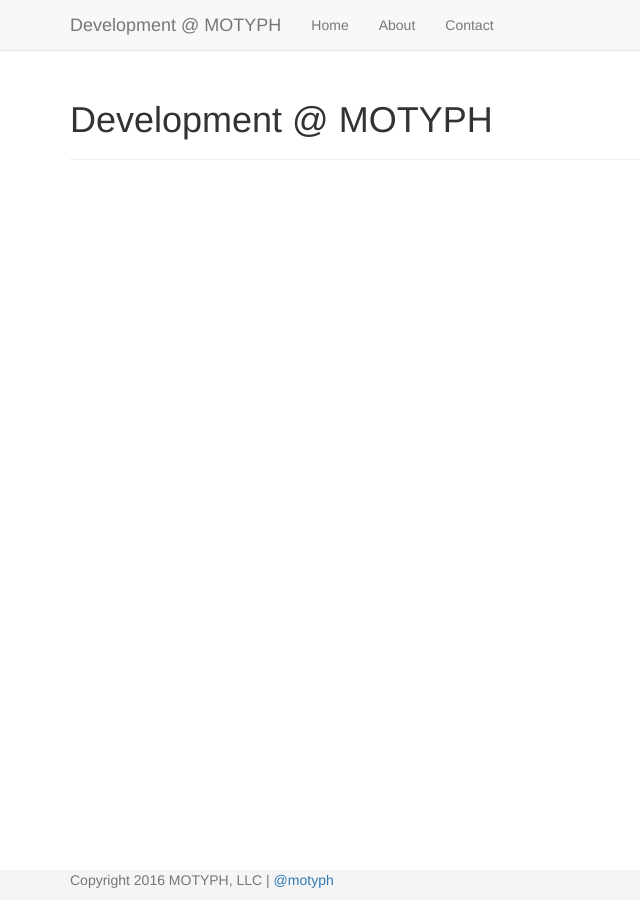
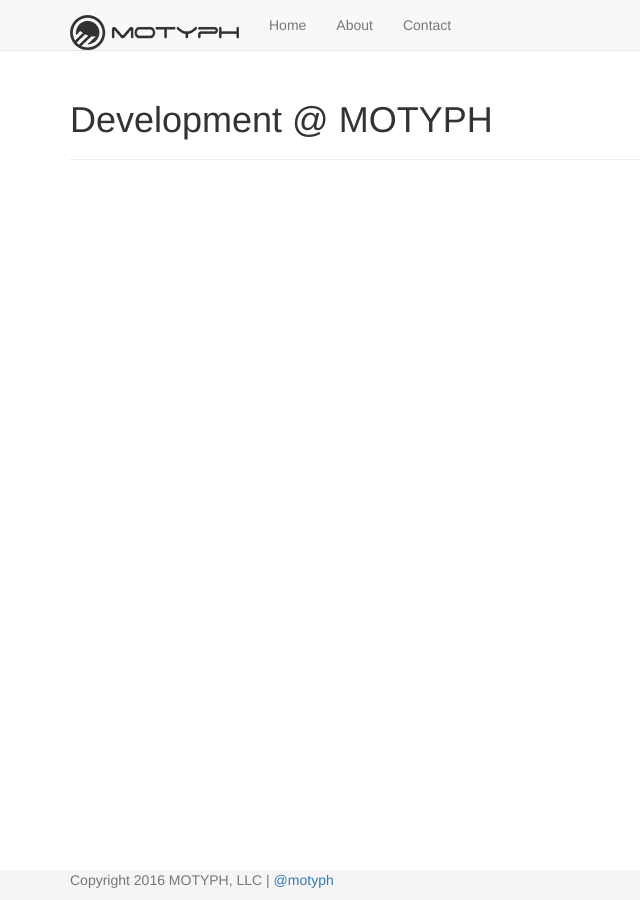
Before and after one commit to motyph/motyph.github.io, a Jekyll site: the page built from index.html, in a window 1280 px wide. Shown: the whole page, without its empty margins (0-640 px from the left). Built offline with Jekyll 4.4.1, drawn with Linux system fonts in a browser that asks for light colours; nearby versions of some CDN libraries.

Commit message:
Adding logo

```diff
--- a/_layouts/default.html
+++ b/_layouts/default.html
@@ -51,7 +51,7 @@
                         <span class="icon-bar"></span>
                         <span class="icon-bar"></span>
                     </button>
-                    <a class="navbar-brand" href="#">Development @ MOTYPH</a>
+                    <a class="navbar-brand" href="#"><img src="/assets/images/logo.png"></a>
                 </div>
                 <div id="navbar" class="collapse navbar-collapse">
                     <ul class="nav navbar-nav">
```
Also changed, not shown: assets/images/logo.png (added).
